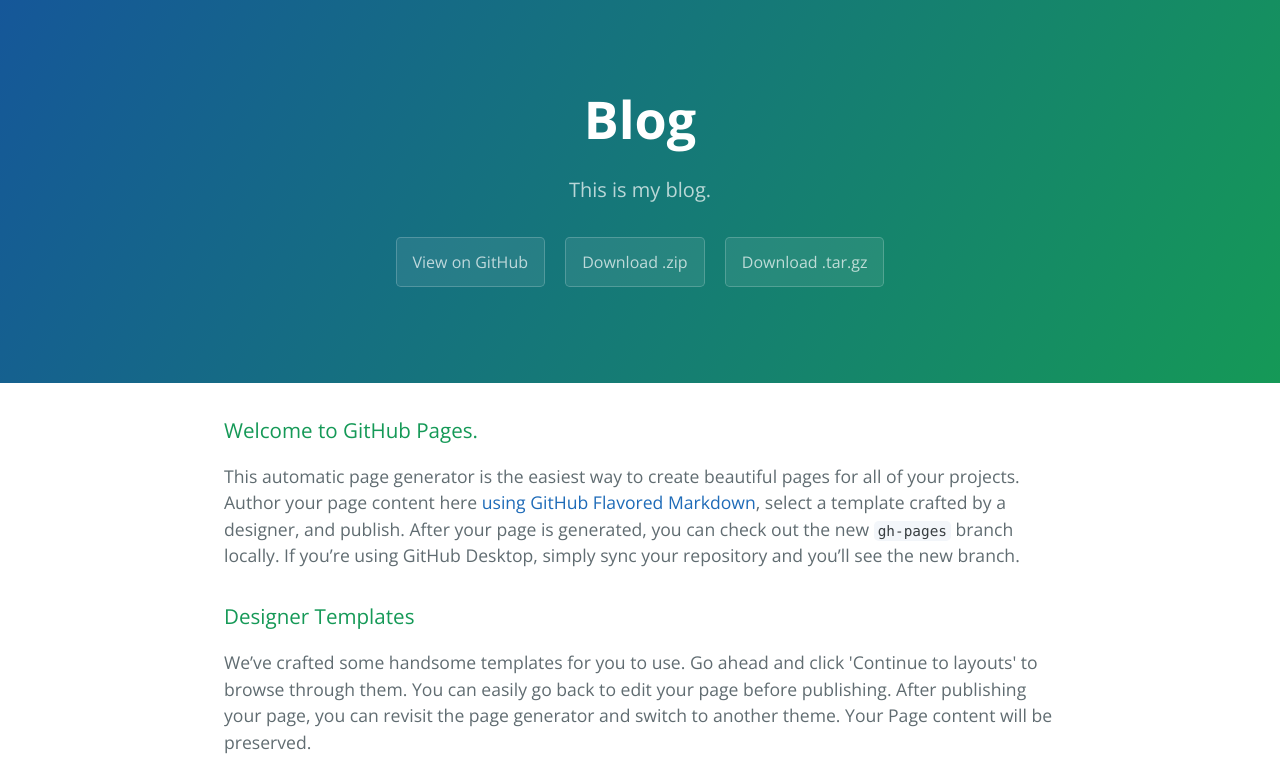
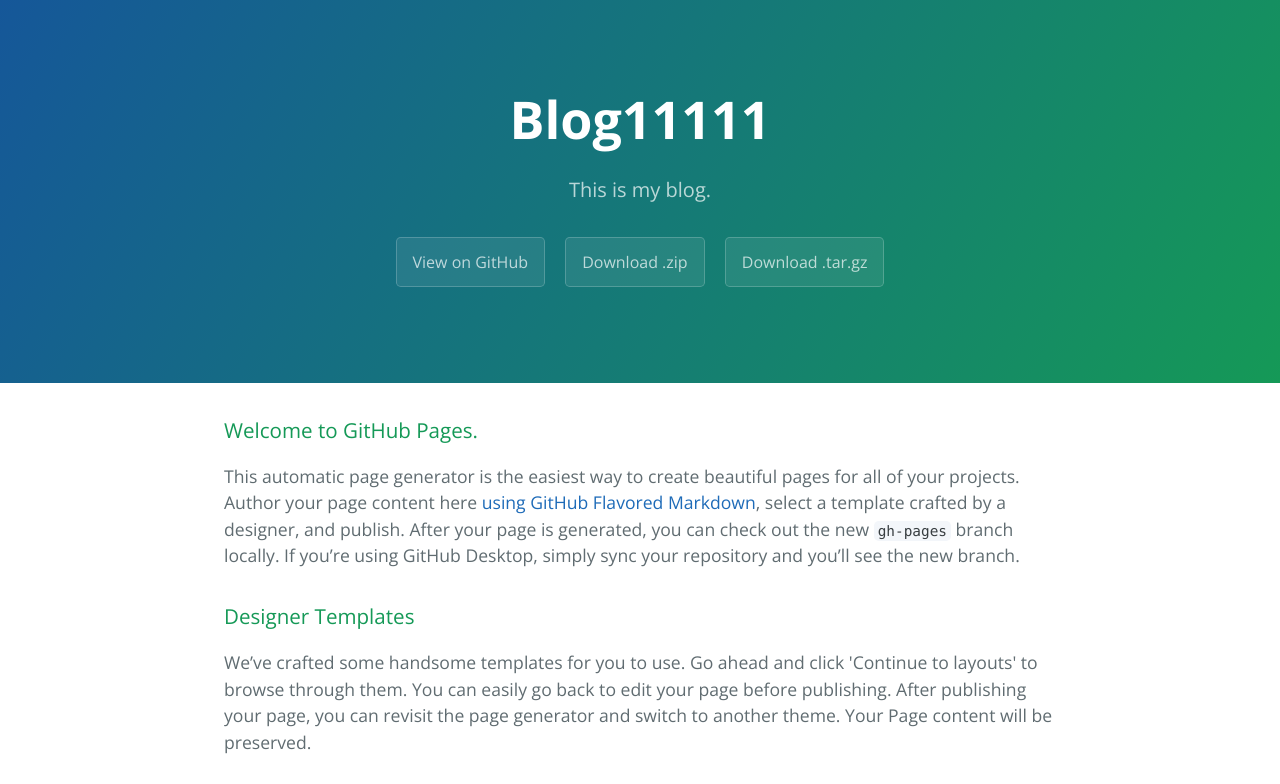
Before and after one commit to lanaiver1/blog, a plain HTML site: page index.html in a window 1280 px wide. Shown: the top 784 px of the page. Drawn offline with nearby package versions, Linux system fonts and the light colour scheme.

Commit message:
change p1

```diff
--- a/index.html
+++ b/index.html
@@ -11,7 +11,7 @@
   </head>
   <body>
     <section class="page-header">
-      <h1 class="project-name">Blog</h1>
+      <h1 class="project-name">Blog11111</h1>
       <h2 class="project-tagline">This is my blog.</h2>
       <a href="https://github.com/lanaiver1/blog" class="btn">View on GitHub</a>
       <a href="https://github.com/lanaiver1/blog/zipball/master" class="btn">Download .zip</a>
```
